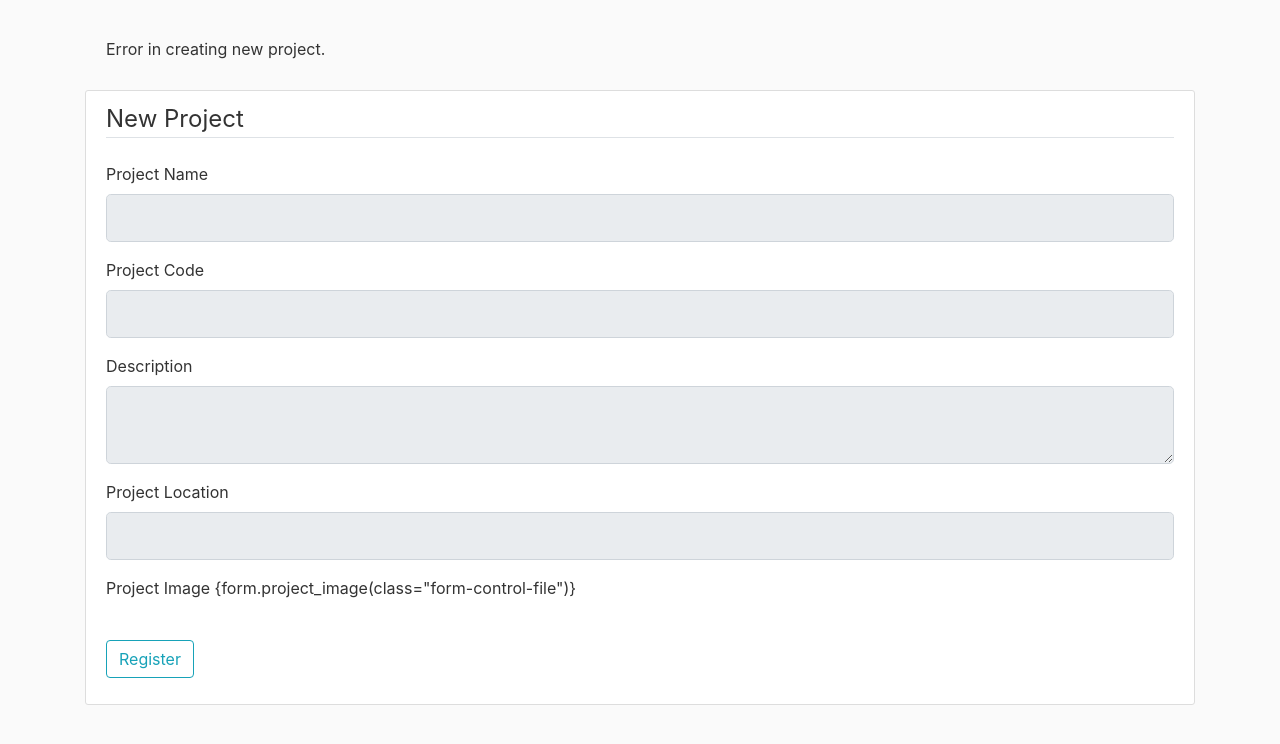
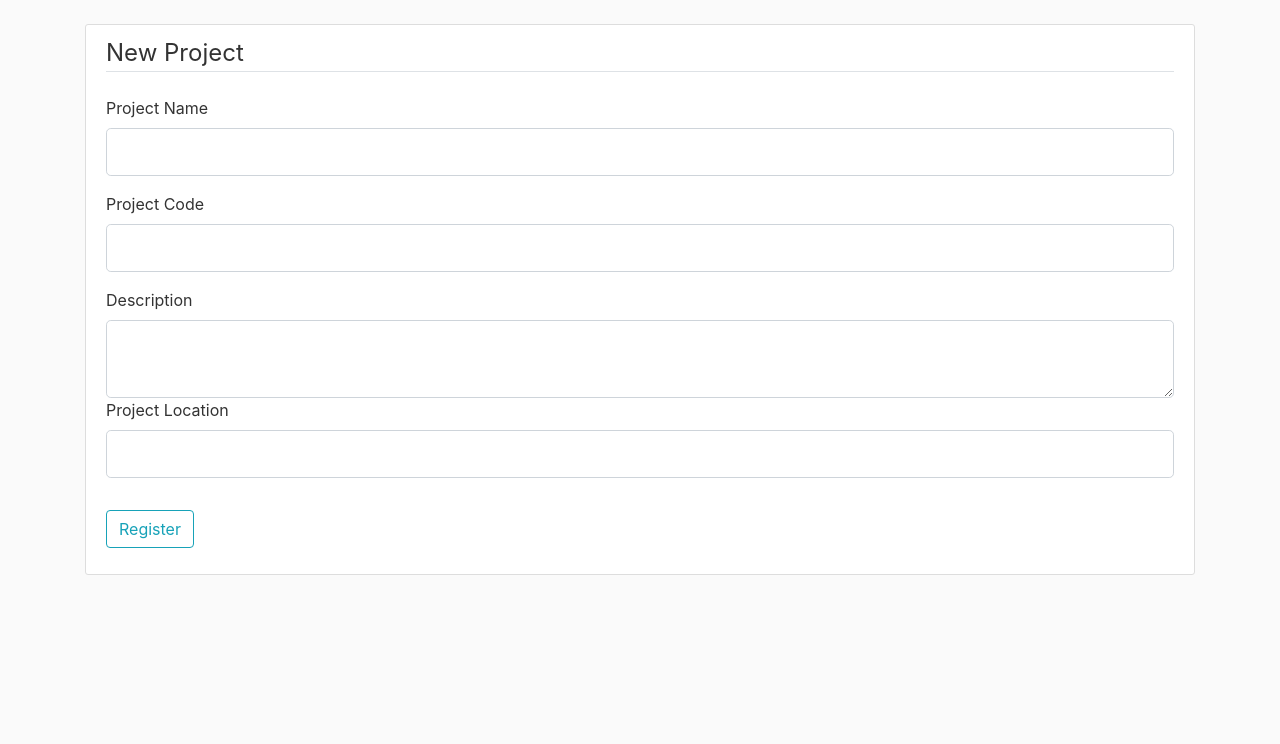
Before and after one commit to alexfiel/Flask_inventory, a Flask app: page /project/register in a window 1280 px wide. Shown: the part 56-800 px from the top of the page. Run offline with Flask 2, Linux system fonts and the light colour scheme; the visitor is signed in with stand-in values (Sample User, id 1); some libraries are stand-ins or nearby versions.

Commit message:
can now add new project

```diff
--- a/inventory/models.py
+++ b/inventory/models.py
@@ -22,7 +22,7 @@ class User(db.Model, UserMixin):
     image_file = db.Column(db.String(20), nullable=False, default='default.jpg')
     password = db.Column(db.String(60), nullable=False)
     products = db.relationship('Product', backref='author', lazy=True)
-    projects = db.relationship('Project', backref='Project', lazy=True)
+    projects = db.relationship('Project', backref='Proj', lazy=True)
 
     def __repr__(self):
         return f"User('{self.username}', '{self.email}', '{self.image_file}')"
--- a/inventory/projects/routes.py
+++ b/inventory/projects/routes.py
@@ -2,10 +2,10 @@ import os
 import sys
 from flask import Blueprint, render_template, flash, url_for, request, abort, redirect
 from inventory import db, app, allowed_file, images
-from inventory.models import Product, Project
+from inventory.models import Project
 from inventory.projects.forms import ProjectForm
 from flask_login import current_user, login_required
-from inventory.products.utils import save_prod_img
+from inventory.projects.utils import save_prod_img
 from werkzeug.utils import secure_filename
 
 
@@ -17,20 +17,15 @@ projects = Blueprint('projects', __name__)
 def registerProject():
     form = ProjectForm()
     if form.validate_on_submit():
-        if form.project_image.data:
-            picture_file = save_prod_img(form.project_image.data)
         project = Project(projectcode = form.projectcode.data,
                   projectname = form.projectname.data,
                   description = form.description.data,
-                  projectlocation = form.projectlocation,
-                  project_image = picture_file,
-                  user_id = current_user)
+                  projectlocation = form.projectlocation.data,
+                  Proj = current_user)
         db.session.add(project)
         db.session.commit()
         flash('New Project, {}, created!'.format(project.projectname),'success')
-        return redirect(url_for('project.projects'))
-    else:
-        flash('Error in creating new project.', 'error')
+        return redirect(url_for('projects.project'))
     return render_template('registerproject.html', title='New Project',
                             form=form, legend='New Project')
 
--- a/inventory/templates/registerproject.html
+++ b/inventory/templates/registerproject.html
@@ -1,47 +1,50 @@
 {% extends "layout.html" %} {% block content %}
 <div class="content-section">
-    <form method="POST" action="" enctype="multipart/form-data">
+    <form method="POST" action="">
         {{ form.hidden_tag() }}
         <fieldset class="form-group">
             <legend class="border-bottom mb-4">{{ legend }}</legend>
+
             <div class="form-group">
-                {{ form.projectname.label(class="form-control-label") }} {% if form.projectname.errors %} {{ form.projectname(readonly=true, class="form-control form-control-lg")}}
+                {{ form.projectname.label(class="form-control-label") }} {% if form.projectname.errors %} {{ form.projectname(class="form-control form-control-lg is-invalid") }}
                 <div class="invalid-feedback">
                     {% for error in form.projectname.errors %}
                     <span>{{ error }}</span> {% endfor %}
                 </div>
-                {% else %} {{ form.projectname(readonly=true, class="form-control form-control-lg") }} {% endif %}
+                {% else %} {{ form.projectname(class="form-control form-control-lg") }} {% endif %}
             </div>
             <div class="form-group">
-                {{ form.projectcode.label(class="form-control-label") }} {% if form.projectcode.errors %} {{ form.projectcode(readonly=true, class="form-control form-control-lg")}}
+                {{ form.projectcode.label(class="form-control-label") }} {% if form.projectcode.errors %} {{ form.projectcode(class="form-control form-control-lg is-invalid") }}
                 <div class="invalid-feedback">
                     {% for error in form.projectcode.errors %}
                     <span>{{ error }}</span> {% endfor %}
                 </div>
-                {% else %} {{ form.projectcode(readonly=true, class="form-control form-control-lg") }} {% endif %}
+                {% else %} {{ form.projectcode(class="form-control form-control-lg") }} {% endif %}
             </div>
-            <div class="form-group">
-                {{ form.description.label(class="form-control-label") }} {% if form.description.errors %} {{ form.description(readonly=true, class="form-control form-control-lg")}}
+
+            <div crlass="form-group">
+                {{ form.description.label(class="form-control-label") }} {% if form.description.errors %} {{ form.description(class="form-control form-control-lg is-invalid") }}
                 <div class="invalid-feedback">
                     {% for error in form.description.errors %}
                     <span>{{ error }}</span> {% endfor %}
                 </div>
-                {% else %} {{ form.description(readonly=true, class="form-control form-control-lg") }} {% endif %}
+                {% else %} {{ form.description(class="form-control form-control-lg") }} {% endif %}
             </div>
             <div class="form-group">
-                {{ form.projectlocation.label(class="form-control-label") }} {% if form.projectlocation.errors %} {{ form.projectlocation(readonly=true, class="form-control form-control-lg")}}
+                {{ form.projectlocation.label(class="form-control-label") }} {% if form.projectlocation.errors %} {{ form.projectlocation(class="form-control form-control-lg is-invalid") }}
                 <div class="invalid-feedback">
                     {% for error in form.projectlocation.errors %}
                     <span>{{ error }}</span> {% endfor %}
                 </div>
-                {% else %} {{ form.projectlocation(readonly=true, class="form-control form-control-lg") }} {% endif %}
+                {% else %} {{ form.projectlocation(class="form-control form-control-lg") }} {% endif %}
             </div>
+            <!-- for picture
             <div class="form-group">
-                {{form.project_image.label() }} {form.project_image(class="form-control-file")} {% if form.project_image.error %} {% for error in form.project_image.errors %}
-                <span class="text-danger">{{ error }}</span>
-                <br> {% endfor %} {% endif %}
+                {{ form.project_image.label() }} {{ form.project_image(class="form-control-file") }} {% if form.project_image.errors %} {% for error in form.project_image.errors %}
+                <span class="text-danger">{{ error }}</span></br>
+                {% endfor %} {% endif %}
             </div>
-
+        -->
         </fieldset>
         <div class="form-group">
             {{ form.submit(class="btn btn-outline-info") }}
```
Also changed, not shown: inventory/templates/project.html (+38 -2 lines).
